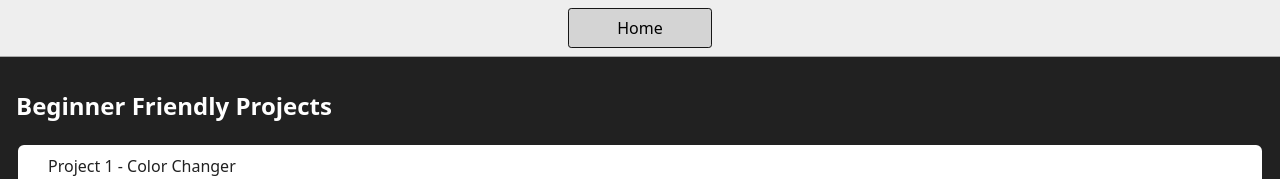
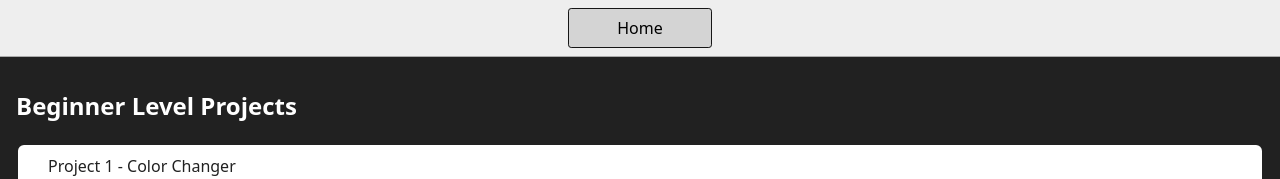
Before and after one commit to AyushKmr0/LearnJavaScript, a plain HTML site: page 07_Projects/index.html in a window 1280 px wide. Shown: the top 179 px of the page. Drawn offline with Linux system fonts and the light colour scheme.

Commit message:
Projects

```diff
--- a/07_Projects/index.html
+++ b/07_Projects/index.html
@@ -11,7 +11,7 @@
         <a href="/" aria-current="page">Home</a>
     </nav>
     <main>
-        <h1>Beginner Friendly Projects</h1>
+        <h1>Beginner Level Projects</h1>
         <div class="projects">
             <a href="/07_Projects/Project_1/index.html" class="project-link">Project 1 - Color Changer</a>
         </div>
```
